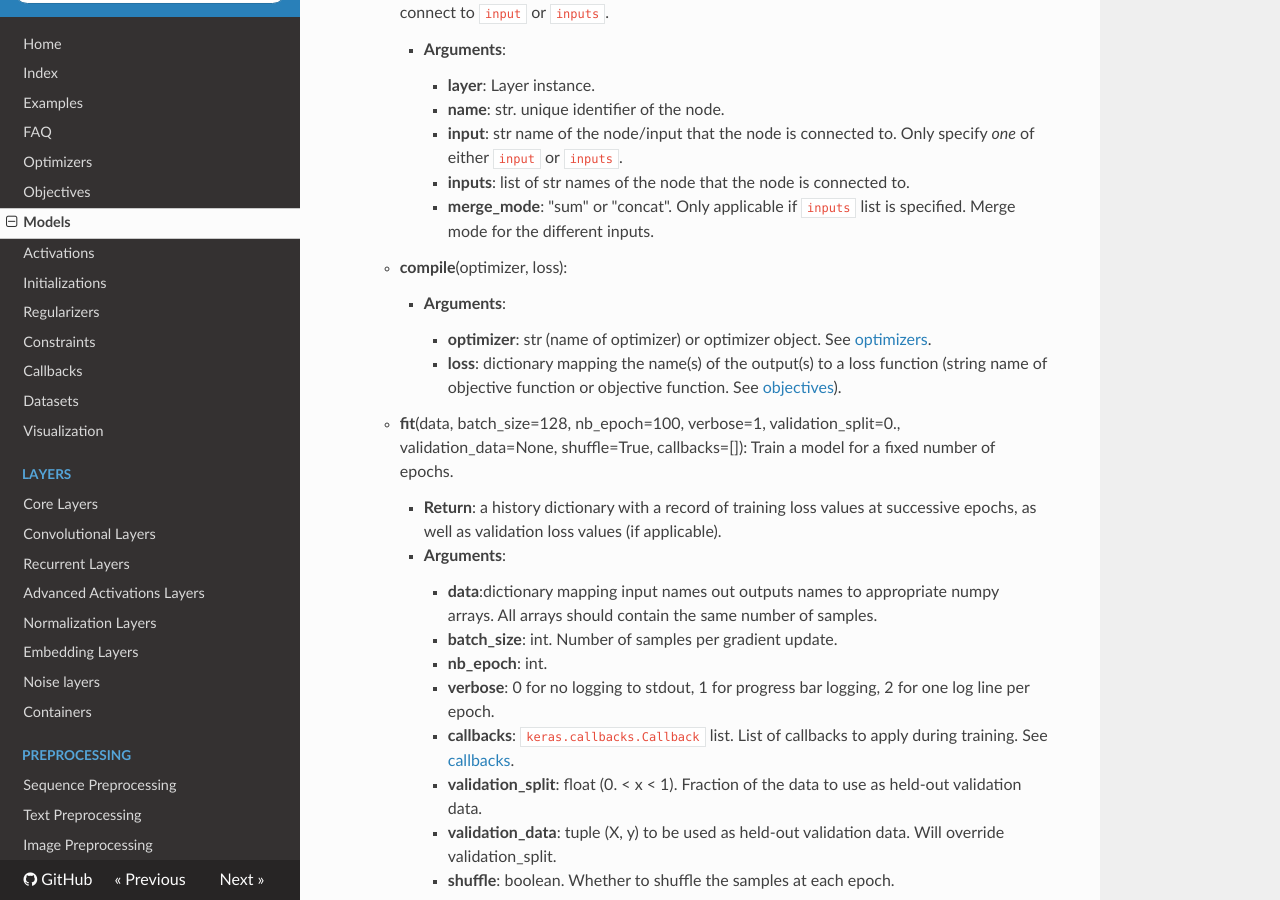
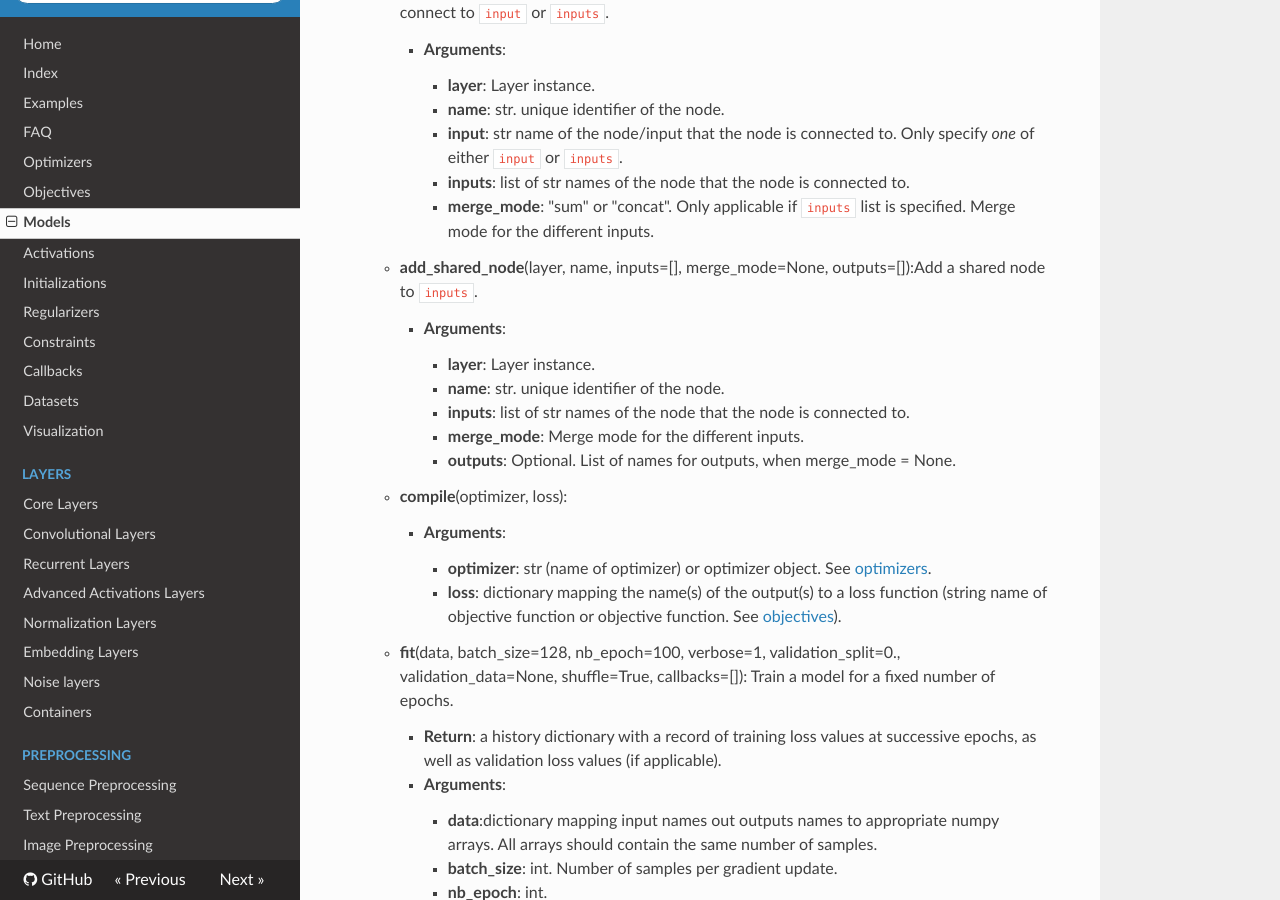
Before and after one commit to Tusespifump1o/keras, an MkDocs documentation site: the page built from docs/sources/models.md, in a window 1280 px wide and 900 px high, scrolled down 3805 px. Built offline with MkDocs 1.6.1, drawn with Linux system fonts in a browser that asks for light colours; nearby versions of some CDN libraries; old or Windows-style settings are respelled for this version of MkDocs.

Commit message:
Update Graph doc

```diff
--- a/docs/sources/models.md
+++ b/docs/sources/models.md
@@ -142,6 +142,13 @@ model = keras.models.Graph()
             - __input__: str name of the node/input that the node is connected to. Only specify *one* of either `input` or `inputs`.
             - __inputs__: list of str names of the node that the node is connected to.
             - __merge_mode__: "sum" or "concat". Only applicable if `inputs` list is specified. Merge mode for the different inputs.
+    - __add_shared_node__(layer, name, inputs=[], merge_mode=None, outputs=[]):Add a shared node to `inputs`.
+        - __Arguments__:
+            - __layer__: Layer instance.
+            - __name__: str. unique identifier of the node.
+            - __inputs__: list of str names of the node that the node is connected to.
+            - __merge_mode__: Merge mode for the different inputs.
+            - __outputs__: Optional. List of names for outputs, when merge_mode = None.
     - __compile__(optimizer, loss):
         - __Arguments__:
             - __optimizer__: str (name of optimizer) or optimizer object. See [optimizers](optimizers.md).
```
